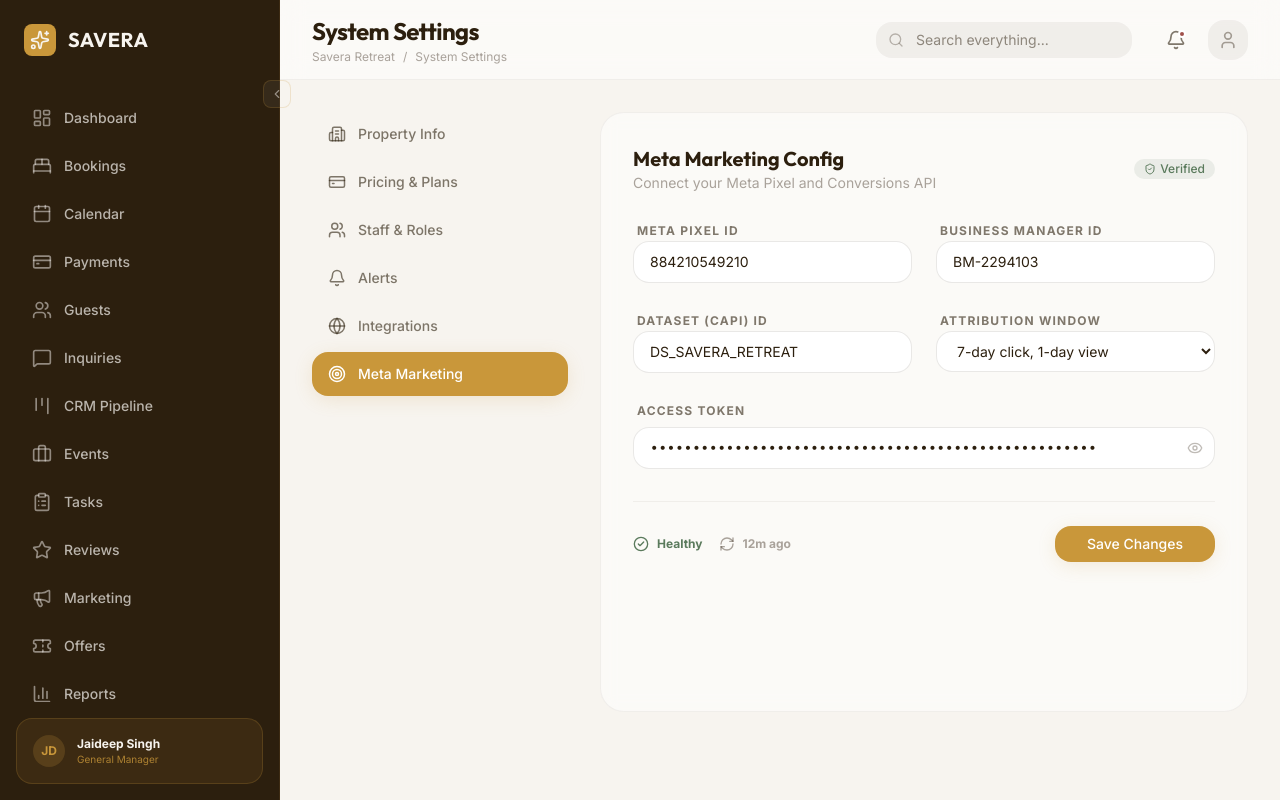
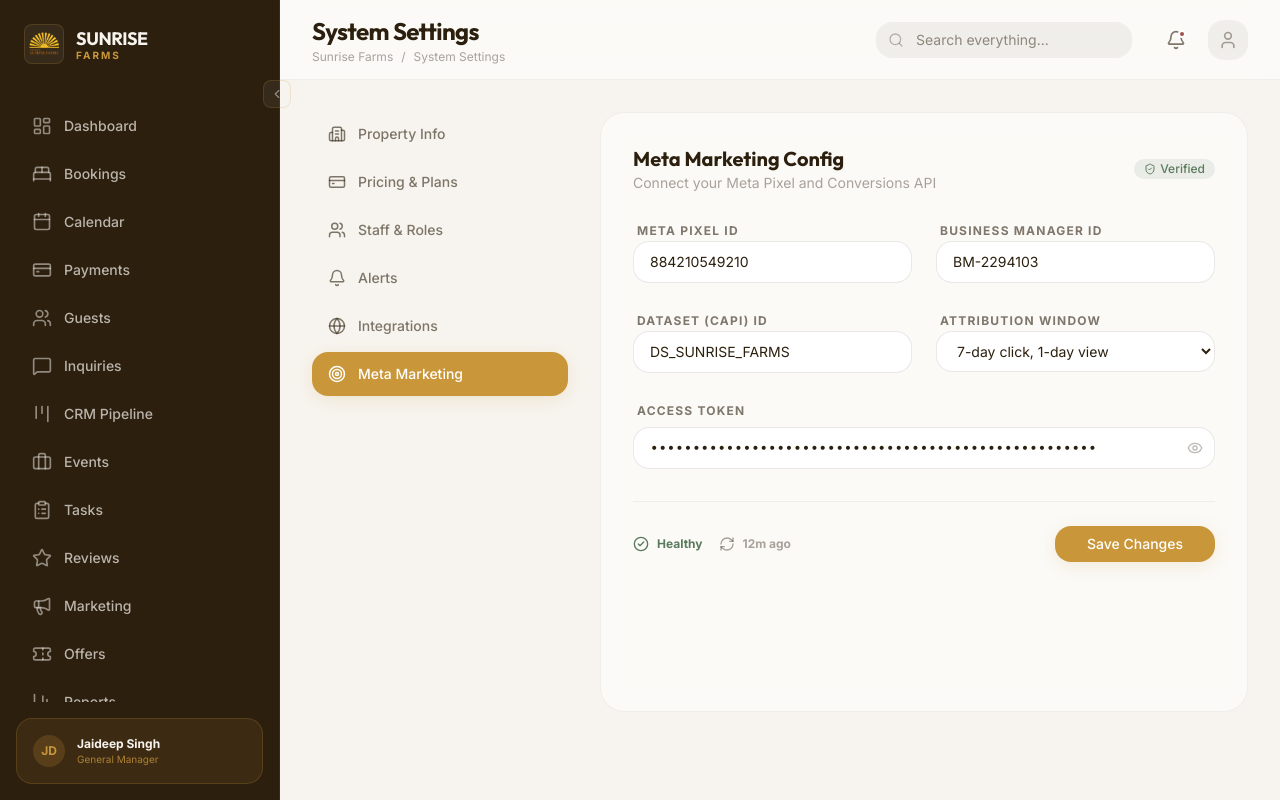
Before and after one commit to advaitkhangar01/SDMP, a Next.js app: page /settings in a window 1280 px wide. Built offline with nearby package versions, Linux system fonts and the light colour scheme.

Commit message:
Update branding to Sunrise Farms and add logo

```diff
--- a/src/app/layout.tsx
+++ b/src/app/layout.tsx
@@ -14,7 +14,7 @@
 });
 
 export const metadata: Metadata = {
-  title: "Savera Retreat Admin Dashboard",
+  title: "Sunrise Farms Admin Dashboard",
   description: "Premium Hospitality Operations Platform",
 };
 
--- a/src/app/settings/page.tsx
+++ b/src/app/settings/page.tsx
@@ -86,7 +86,7 @@
                   <div className="grid grid-cols-1 md:grid-cols-2 gap-6">
                     <Input label="Meta Pixel ID" defaultValue="884210549210" />
                     <Input label="Business Manager ID" defaultValue="BM-2294103" />
-                    <Input label="Dataset (CAPI) ID" defaultValue="DS_SAVERA_RETREAT" />
+                    <Input label="Dataset (CAPI) ID" defaultValue="DS_SUNRISE_FARMS" />
                     <div className="space-y-1.5">
                       <label className="text-xs font-bold text-bark/60 uppercase tracking-widest px-1">Attribution Window</label>
                       <select className="w-full px-4 py-2.5 bg-white border border-bark/10 rounded-xl text-sm focus:ring-1 focus:ring-gold/20 outline-none">
--- a/src/components/layout/Header.tsx
+++ b/src/components/layout/Header.tsx
@@ -12,7 +12,7 @@
       <div>
         <h1 className="text-2xl font-serif font-bold text-bark tracking-tight">{title}</h1>
         <div className="flex items-center gap-2 text-xs text-bark/40 mt-0.5">
-          <span>Savera Retreat</span>
+          <span>Sunrise Farms</span>
           <span>/</span>
           <span className="capitalize">{title.toLowerCase()}</span>
         </div>
@@ -46,7 +46,7 @@
               <div className="absolute right-0 mt-3 w-56 bg-white rounded-2xl shadow-premium border border-bark/5 p-2 animate-in fade-in zoom-in duration-200">
                 <div className="p-3 border-b border-bark/5 mb-1">
                   <p className="text-sm font-bold">Jaideep Singh</p>
-                  <p className="text-xs text-bark/40">gm@saveraretreat.com</p>
+                  <p className="text-xs text-bark/40">gm@sunrisefarmsnagpur.com</p>
                 </div>
                 <button className="w-full flex items-center gap-3 px-3 py-2 text-sm text-bark/70 hover:bg-bark/5 rounded-lg transition-colors">
                   <User size={16} />
--- a/src/components/layout/Sidebar.tsx
+++ b/src/components/layout/Sidebar.tsx
@@ -1,6 +1,7 @@
 "use client";
 
 import Link from "next/link";
+import Image from "next/image";
 import { usePathname } from "next/navigation";
 import {
   LayoutDashboard,
@@ -59,15 +60,28 @@
             animate={{ opacity: 1 }}
             className="flex items-center gap-3"
           >
-            <div className="w-8 h-8 bg-gold rounded-lg flex items-center justify-center">
-              <Sparkles className="text-cream w-5 h-5" />
+            <div className="relative w-10 h-10 overflow-hidden rounded-lg bg-cream/5 border border-gold/20">
+              <Image
+                src="/logo.png"
+                alt="Sunrise Farms Logo"
+                fill
+                className="object-contain p-1"
+              />
             </div>
-            <span className="text-cream font-serif font-bold text-xl tracking-wide">SAVERA</span>
+            <div className="flex flex-col">
+              <span className="text-cream font-serif font-bold text-lg leading-tight tracking-tight">SUNRISE</span>
+              <span className="text-gold font-sans font-bold text-[10px] tracking-[0.2em] uppercase leading-none">Farms</span>
+            </div>
           </motion.div>
         )}
         {isCollapsed && (
-          <div className="w-8 h-8 bg-gold rounded-lg flex items-center justify-center mx-auto">
-            <Sparkles className="text-cream w-5 h-5" />
+          <div className="relative w-12 h-12 overflow-hidden mx-auto">
+            <Image
+              src="/logo.png"
+              alt="Logo"
+              fill
+              className="object-contain"
+            />
           </div>
         )}
         <button
```
Also changed, not shown: logo.png (added), public/logo.png (added).
